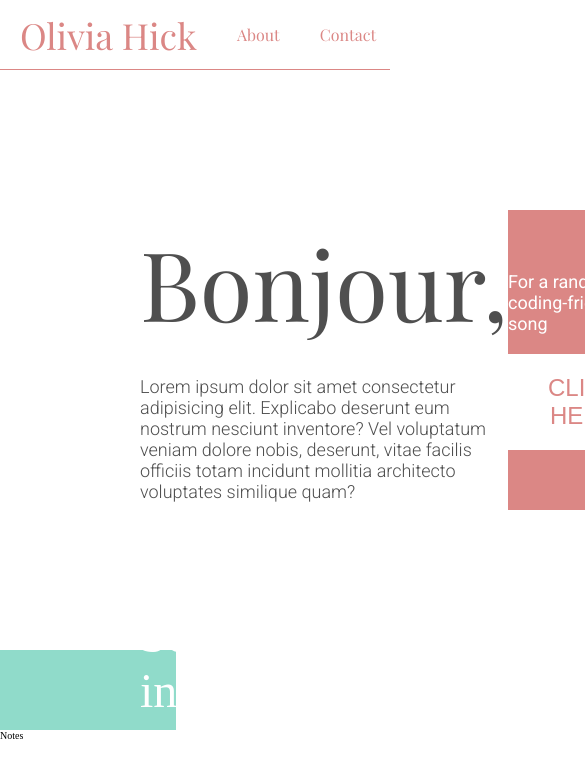
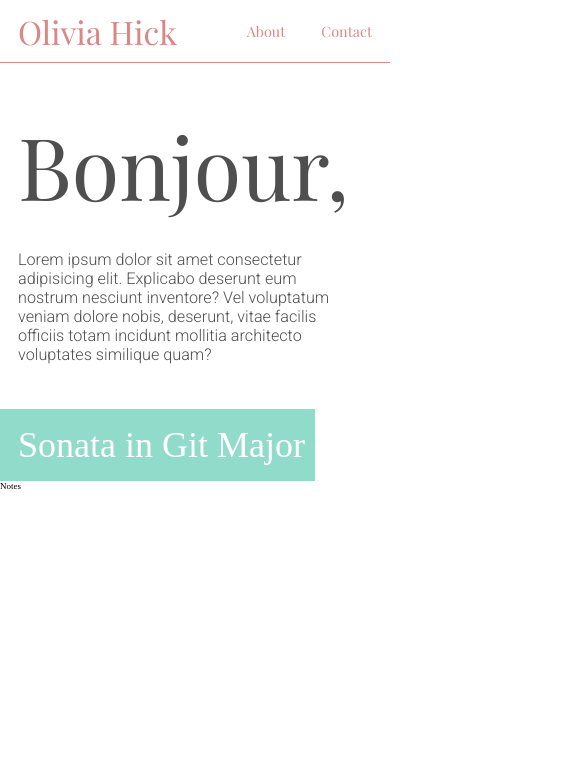
Before and after one commit to ohick/portfolio, a website built with webpack: page src/index.html in a window 390 px wide. Shown: the top 778 px of the page, 585 px wide, since content can reach past the window. Built offline with nearby package versions, Linux system fonts and the light colour scheme.

Commit message:
responsive header

```diff
--- a/src/index.html
+++ b/src/index.html
@@ -21,8 +21,8 @@
     </nav>
 
     <header class="header">
-      <div class="header-top">
-        <div class="header-top__greeting">
+      <div class="header-top margin-t">
+        <div class="header-top__greeting margin-l">
           <h1 class="big-title">Bonjour,</h1>
           <p class="text-normal">
             Lorem ipsum dolor sit amet consectetur adipisicing elit. Explicabo
@@ -32,13 +32,13 @@
           </p>
         </div>
         <div class="header-top__yt">
-          <p>For a random, coding-friendly song</p>
+          <p>For a coding-friendly song</p>
           <button class="header-top__button">Click here</button>
         </div>
       </div>
-      <div class="header-bottom">
+      <div class="header-bottom margin-t">
         <div class="header-bottom__title-container">
-          <h2 class="medium-title medium-title--secondary">
+          <h2 class="medium-title medium-title--secondary margin-l">
             Sonata in Git Major
           </h2>
         </div>
--- a/src/sass/_base.scss
+++ b/src/sass/_base.scss
@@ -12,6 +12,14 @@
 html {
   box-sizing: border-box;
   font-size: 62.5%;
+
+  @include respond(phone) {
+    font-size: 56.25%; //1rem = 9px
+  }
+
+  @include respond(big-desktop) {
+    font-size: 75%; //1rem = 12px
+  }
 }
 
 .big-title {
@@ -23,14 +31,10 @@ html {
 }
 
 .medium-title {
-  font-size: 4.8rem;
+  font-size: 4rem;
   font-weight: 400;
   font-family: font-display;
   color: white;
-
-  /* &--secondary {
-    background-color: $color-secondary;
-  } */
 }
 
 .small-title {
--- /dev/null
+++ b/src/sass/_mixins.scss
@@ -0,0 +1,29 @@
+@mixin respond($breakpoint) {
+  @if $breakpoint == phone {
+    @media only screen and (max-width: 37.5em) {
+      //600px
+      @content;
+    }
+  }
+
+  @if $breakpoint == tab-port {
+    @media only screen and (max-width: 56.95em) {
+      //900px
+      @content;
+    }
+  }
+
+  @if $breakpoint == tab-land {
+    @media only screen and (max-width: 75em) {
+      //1200px
+      @content;
+    }
+  }
+
+  @if $breakpoint == big-desktop {
+    @media only screen and (min-width: 112.5em) {
+      //1800px
+      @content;
+    }
+  }
+}
--- /dev/null
+++ b/src/sass/_utilities.scss
@@ -0,0 +1,23 @@
+.margin-l {
+  margin-left: 14rem;
+
+  @include respond(tab-land) {
+    margin-left: 8rem;
+  }
+
+  @include respond(phone) {
+    margin-left: 2rem;
+  }
+}
+
+.margin-t {
+  margin-top: 14rem;
+
+  @include respond(tab-port) {
+    margin-top: 10rem;
+  }
+
+  @include respond(phone) {
+    margin-top: 5rem;
+  }
+}
--- a/src/sass/components/_header.scss
+++ b/src/sass/components/_header.scss
@@ -2,11 +2,10 @@
   display: flex;
   justify-content: space-between;
   align-items: center;
-  margin-top: 14rem;
 
   &__greeting {
-    margin-left: 14rem;
     width: 60rem;
+    margin-right: 5rem;
     color: $text-color;
   }
 
@@ -17,8 +16,14 @@
     align-items: center;
     flex-basis: 75rem;
     height: 30rem;
+    max-width: 35%;
+    min-width: 40rem;
     background-color: $color-primary;
     color: white;
+
+    @include respond(tab-port) {
+      display: none;
+    }
 
     & > p {
       font-weight: 400;
@@ -41,17 +46,19 @@
 }
 
 .header-bottom {
-  margin-top: 14rem;
-
   &__title-container {
     background-color: $color-secondary;
     height: 8rem;
     display: flex;
     align-items: center;
-    width: 45%;
+    width: 70rem;
 
-    & > h2 {
-      padding-left: 14rem;
+    @include respond(tab-land) {
+      width: 60rem;
+    }
+
+    @include respond(phone) {
+      width: 35rem;
     }
   }
 }
--- a/src/sass/main.scss
+++ b/src/sass/main.scss
@@ -1,4 +1,6 @@
 @import 'variables';
+@import 'mixins';
+@import 'utilities';
 @import 'base';
 
 @import './components/header';
--- a/src/style.css
+++ /dev/null
@@ -1,2 +0,0 @@
-.big-title {
-  color: purple; }
```
